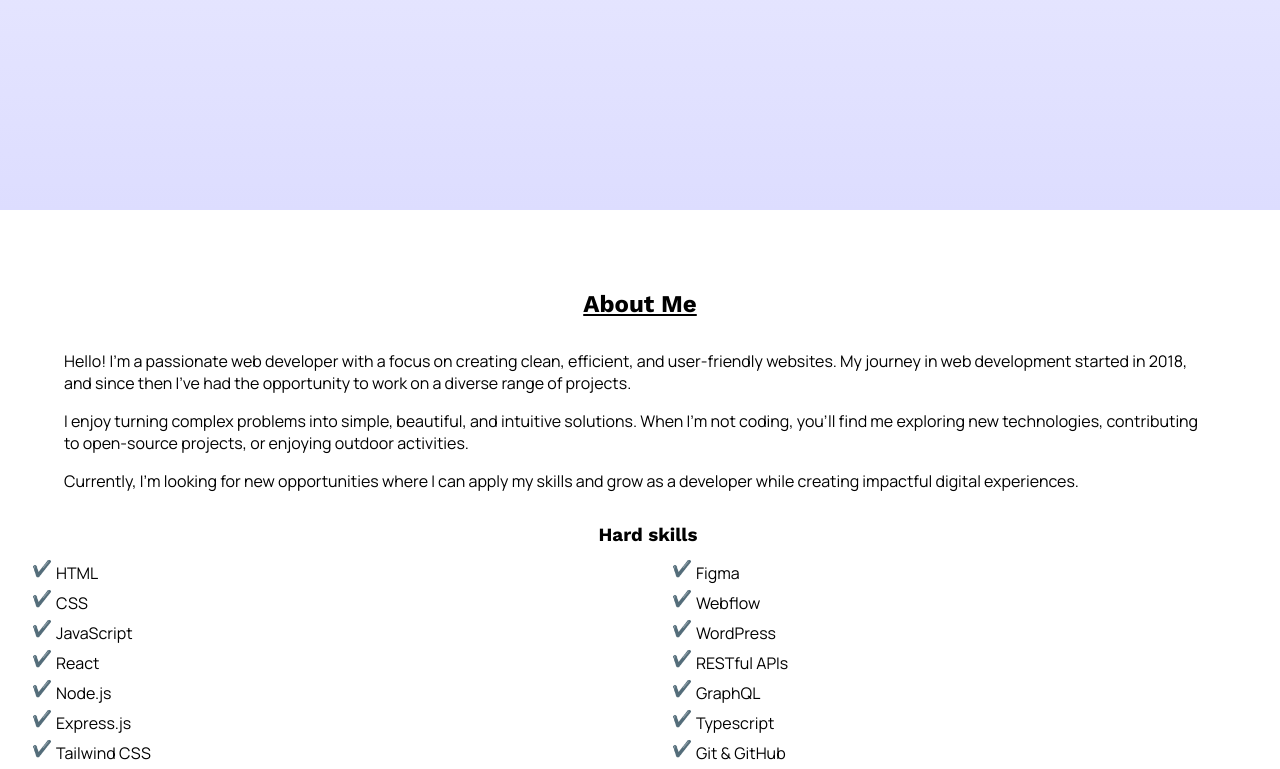
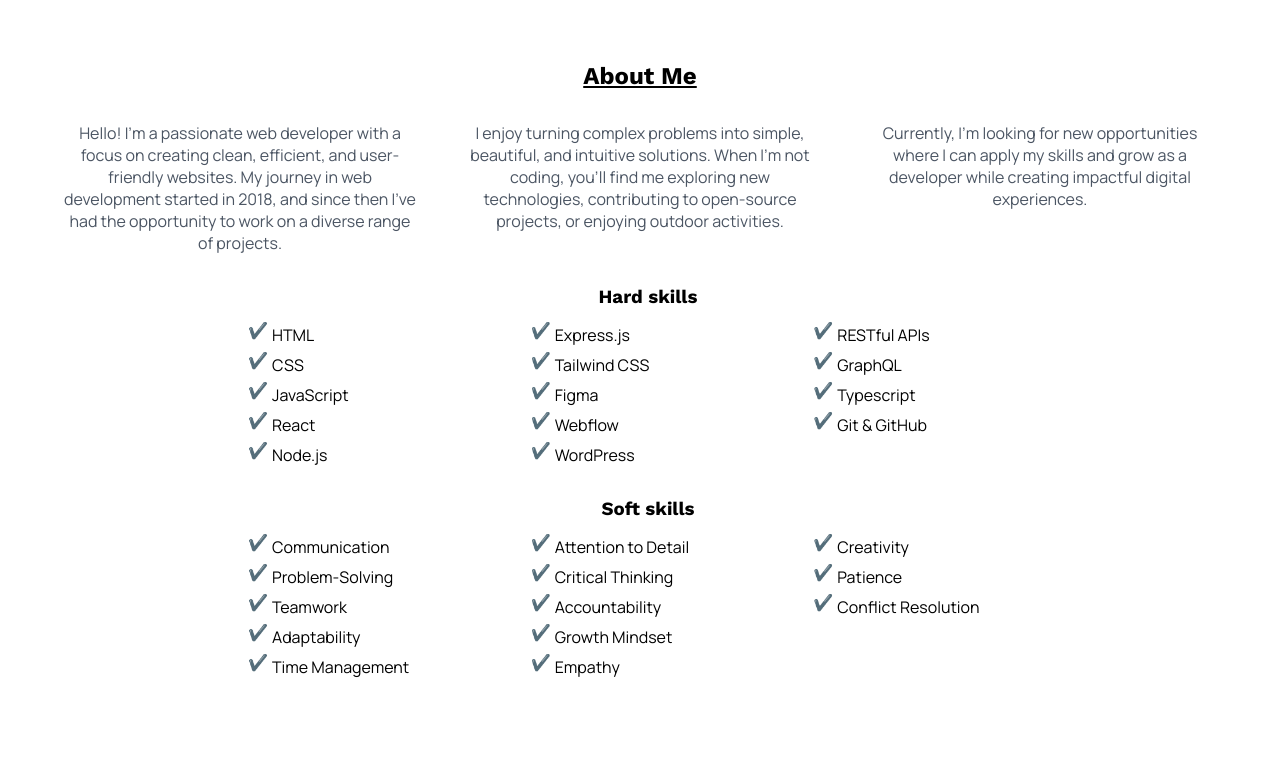
Before and after one commit to Habipbasboyuk/portfolio-hb, a website: page index.html in a window 1280 px wide. Shown: the part 1580-2349 px from the top of the page. Drawn offline with nearby package versions, Linux system fonts and the light colour scheme; files whose address does not match are found by name.

Commit message:
centered skills and styled navbar

```diff
--- a/index.html
+++ b/index.html
@@ -22,15 +22,16 @@
         <img class="hamburger-icon" src="../src/assets/icons/hamburger-button-svgrepo-com.svg" alt="">
         <nav class="navigation">
             <ul class="navigation-list">
-                <li class="navigation-list__item">Home</li>
-                <li class="navigation-list__item">Projects</li>
-                <li class="navigation-list__item">About</li>
-                <li class="navigation-list__item">Contact</li>
+                <li class="navigation-list__item"><a href="#home">Home</a></li>
+                <li class="navigation-list__item"><a href="#projects">Projects</a></li>
+                <li class="navigation-list__item"><a href="#about">About</a></li>
+                <li class="navigation-list__item"><a href="#contact">Contact</a></li>
             </ul>
         </nav>
     </header>
 
-    <main>
+
+      <main id="home">
         <section class="intro">
             <div class="intro__content">
                 <p class="label animation">portfolio</p>
@@ -57,7 +58,7 @@
             </div>
         </section>
 
-        <section class="projects">
+        <section class="projects" id="projects">
             <header class="projects__header">
                 <div class="projects__header-content">
                     <p class="label animation">projects</p>
@@ -104,7 +105,7 @@
         </section>
 
 
-        <section class="about">
+        <section class="about" id="about">
 
             <h2 class="about__title animation">About Me</h2>
 
@@ -199,7 +200,7 @@
         </section>
 
 
-        <section class="contact">
+        <section class="contact" id="contact">
             <h2 class="contact__title animation">Get In Touch</h2>
             <p class="contact__description animation">I'm always open to discussing new projects, creative ideas, or
                 opportunities
--- a/styles/about.css
+++ b/styles/about.css
@@ -13,36 +13,46 @@
     display: flex;
     flex-direction: column;
     margin: 0 auto;
-    gap: 1rem;
+    gap: 3rem;
     width: 90%;
 }
 
 .about__skills {
     padding-left: 1rem;
     margin-top: 2rem;
-
+    margin-bottom: 2rem;
     .about__skills-title {
         margin-bottom: 1rem;
         text-align: center;
     }
-    .about__skills-list-wrapper {
-        padding-left: 1rem;
-    }
+.about__skills-list-wrapper {
+    max-width: 800px;    /* Set a max width */
+    margin: 0 auto;      /* Center the wrapper */
+    width: 100%;
+    display: flex;
+    justify-content: center;
+    align-items: flex-start;
+    padding-left: 0;
+}
+}
+.about__skills-list {
+    columns: 2;              /* 2 columns on mobile/tablet */
+    column-gap: 3rem;        /* space between columns */
+    padding: 0;
+    margin: 0 auto;
+    margin-bottom: 2rem;         /* center the list itself */
+    width: 100%;
+    max-width: 600px;        /* limit width for centering */
+    text-align: center;      /* center text in each item */
 }
 
-.about__skills-list {
-    columns: 2;
-    column-gap: 2rem;
-
-    padding: 0;
-    margin: 0;
-}
 
 .about__skills-item {
     list-style: none;
     margin-bottom: 0.5rem;
     position: relative;
     padding-left: 1.5em;
+    width: max-content;
 }
 
 
@@ -53,3 +63,37 @@
     font-size: 1em;
     line-height: 1;
 }
+
+
+@media (min-width: 50rem) {
+
+    .about__description {
+        width: 70%;
+        color: #4B5563;
+        margin: 0 auto;
+    }
+
+    .about__content {
+        flex-direction: row;
+        justify-content: space-evenly;
+        text-align: center;
+
+    }
+
+    .about__skills-list-wrapper {
+        display: flex;
+        justify-content: center;
+        align-items: center;
+    }
+
+    .about__skills-list {
+        columns: 3;          /* 3 columns on desktop */
+        max-width: 800px;
+    }
+    .about__skills-item {
+        flex: 1 1 20%; /* Adjust for 3-5 per row as needed */
+        max-width: 200px;
+        min-width: 120px;
+        text-align: left;
+    }
+}
--- a/styles/header.css
+++ b/styles/header.css
@@ -4,13 +4,20 @@
     justify-content: space-between;
     padding: 1rem;
     align-items: center;
-    position: absolute;
+    position: sticky; /* or use 'fixed' for always visible */
     top: 0;
     z-index: 1000;
-    background: rgba(226, 172, 255, 0.3);
     backdrop-filter: blur(2px);
     -webkit-backdrop-filter: blur(2px);
     color: #8B5CF6;
+}
+
+.navigation-list__item {
+    a {
+    text-decoration: none;
+    color: #8B5CF6;
+    font-weight: 500;
+    }
 }
 
 .hamburger-icon {
--- a/styles/main.css
+++ b/styles/main.css
@@ -8,6 +8,9 @@
 @import url('./footer.css');
 @import url('./animations.css');
 
+html {
+    scroll-behavior: smooth;
+}
 
 * {
     margin: 0;
--- a/styles/projects.css
+++ b/styles/projects.css
@@ -60,6 +60,7 @@
     padding-top: 3rem;
     padding-left: 2rem;
     padding-right: 2rem;
+    padding-bottom: 6rem;
   }
 
   .projects__list {
```
